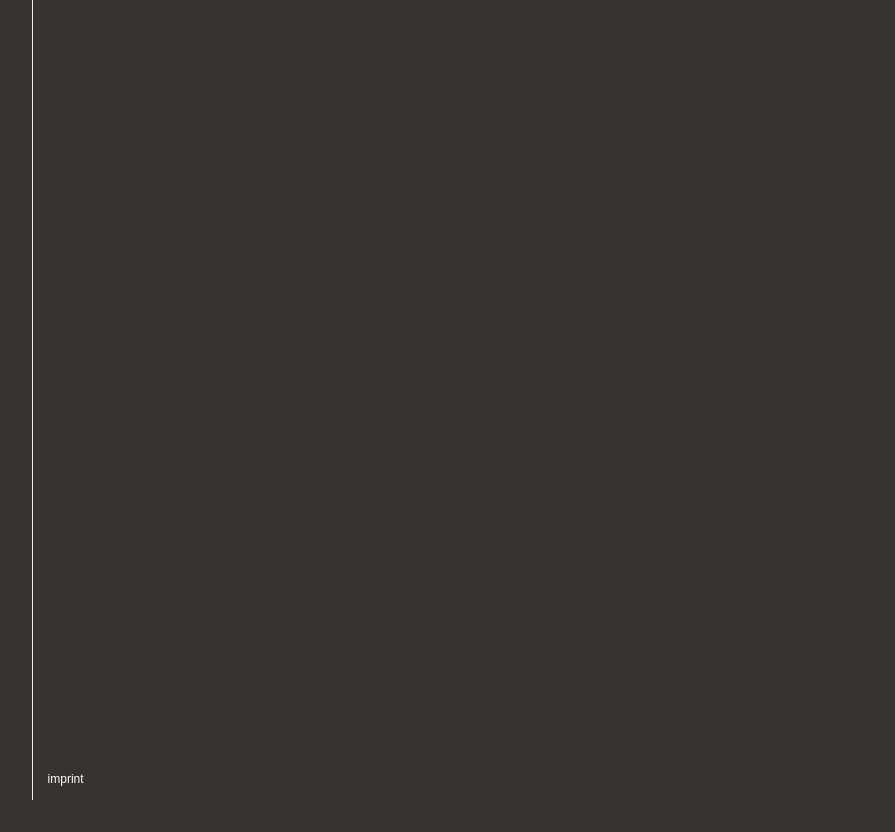
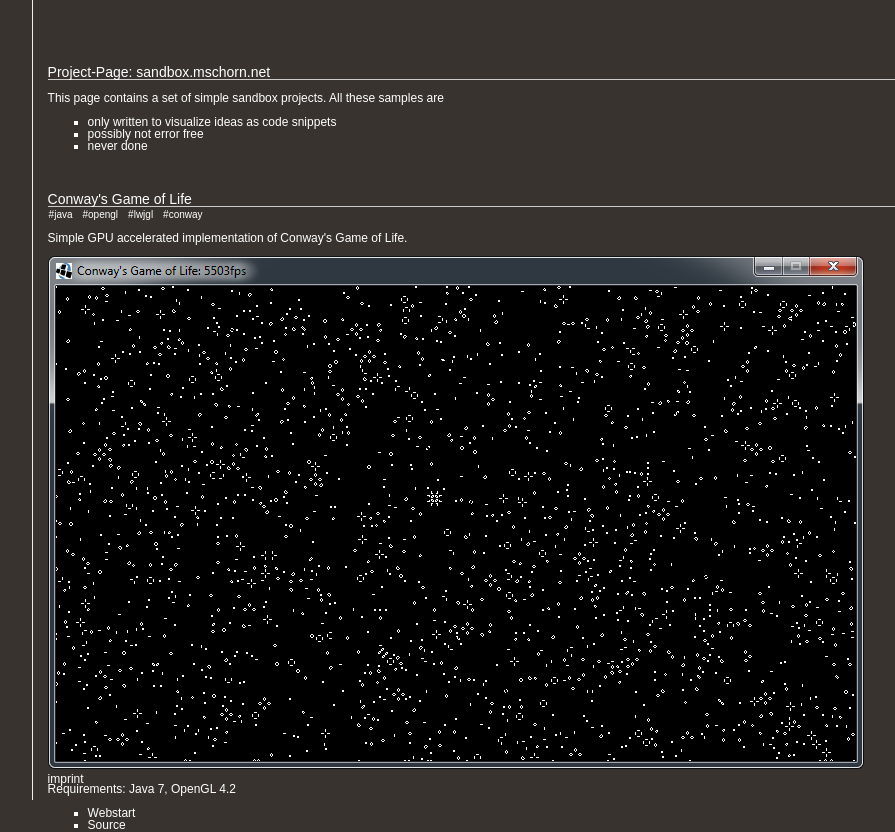
Before and after one commit to yuripourre/net.mschorn.sandbox, a plain HTML site: page index.html in a window 1280 px wide. Shown: the whole page, without its empty margins (122-1017 px from the left). Before the commit the page ends 800 px from the top, so only its background shows below. Drawn offline with Linux system fonts and the light colour scheme.

Commit message:
Wagon: Deploying site to repository

```diff
--- a/css/site.css
+++ b/css/site.css
@@ -43,7 +43,7 @@ ul {
 	position: absolute;
 	top: 0px;
 	left: 12%;
-	width: 537px;
+	width: 837px;
 	height: 100%;
 	border-left-width: 1px;
 	border-left-style: solid;
@@ -56,6 +56,37 @@ ul {
 	left: 15px;
 }
 
+.tblock {
+	position: relative;
+	min-width: 850px;
+	padding: 0px;
+	margin: 40px 0px 0px 0px;
+	border-bottom-width: 1px;
+	border-bottom-style: solid;
+	border-bottom-color: #CCCCCC;
+}
+
+.title {
+	font-size: 14px;
+}
+
+.tags {
+	margin: 1px;
+}
+
+.tag {
+	font-size: 10px;
+	margin: 0px 10px 0px 0px;
+}
+
+.tag:link {
+	color: #777777;
+}
+
+.tag:visited {
+	color: #777777;
+}
+
 #bottom {
 	position: absolute;
 	bottom: 15px;
--- a/index.html
+++ b/index.html
@@ -9,7 +9,36 @@
 </head>
 <body>
 	<div id="line">
-		<div id="block"></div>
+		<div id="block">
+
+			<div class="tblock">
+				<span class="title">Project-Page: sandbox.mschorn.net</span>
+			</div>
+			<p>This page contains a set of simple sandbox projects. All these samples are </p>
+			<ul>
+				<li>only written to visualize ideas as code snippets</li>
+				<li>possibly not error free</li>
+				<li>never done</li>
+			</ul>
+
+
+			<div class="tblock">
+				<span class="title">Conway's Game of Life</span>
+			</div>
+			<div class="tags">
+				<span class="tag">#java</span><span class="tag">#opengl</span><span
+					class="tag">#lwjgl</span><span class="tag">#conway</span>
+			</div>
+			<p>Simple GPU accelerated implementation of Conway's Game of Life.</p>
+			<p><img src="images/conway.png" alt="Conway's Game of Life" /></p>
+			<p>Requirements: Java 7, OpenGL 4.2</p>
+			<ul>
+				<li><a href="jnlps/conway.jnlp">Webstart</a></li>
+				<li><a href="https://github.com/mschorn/net.mschorn.sandbox/tree/master/src/main/java/net/mschorn/sandbox/lwjgl/conway">Source</a></li>
+			</ul>
+
+
+		</div>
 		<div id="bottom">
 			<div id="imprint">
 				<table>
@@ -20,7 +49,6 @@
 					<tr>
 						<td class="bold">email:</td>
 						<td><a href="mailto:me@mschorn.net">me@mschorn.net</a></td>
-
 					</tr>
 					<tr>
 						<td class="bold">web:</td>
@@ -28,9 +56,7 @@
 					</tr>
 				</table>
 			</div>
-			<a id="imprintlink"
-				onclick="document.getElementById('imprint').style.visibility='visible'; document.getElementById('imprintlink').style.visibility='hidden';"
-				href="javascript://">imprint</a>
+			<a id="imprintlink" onclick="document.getElementById('imprint').style.visibility='visible'; document.getElementById('imprintlink').style.visibility='hidden';" href="javascript://">imprint</a>
 		</div>
 	</div>
 </body>
```
Also changed, not shown: images/conway.png (added), 2 other files.
